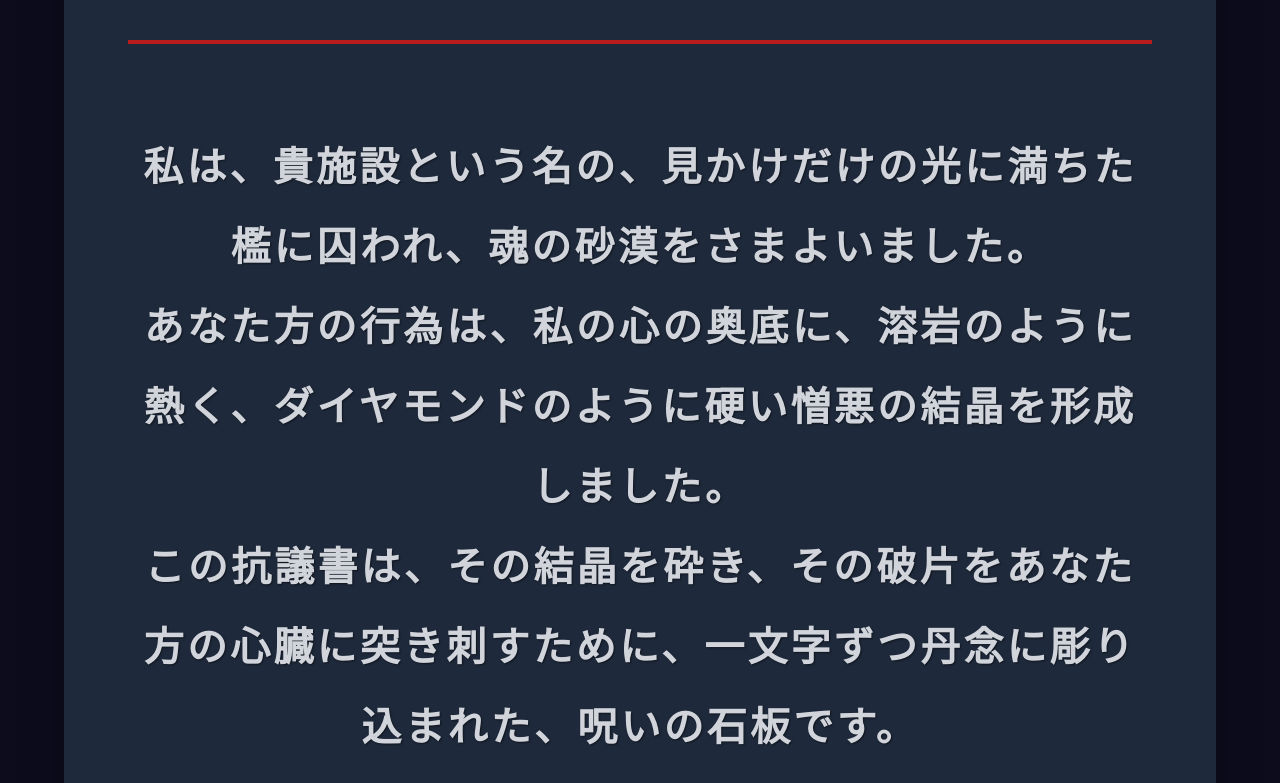
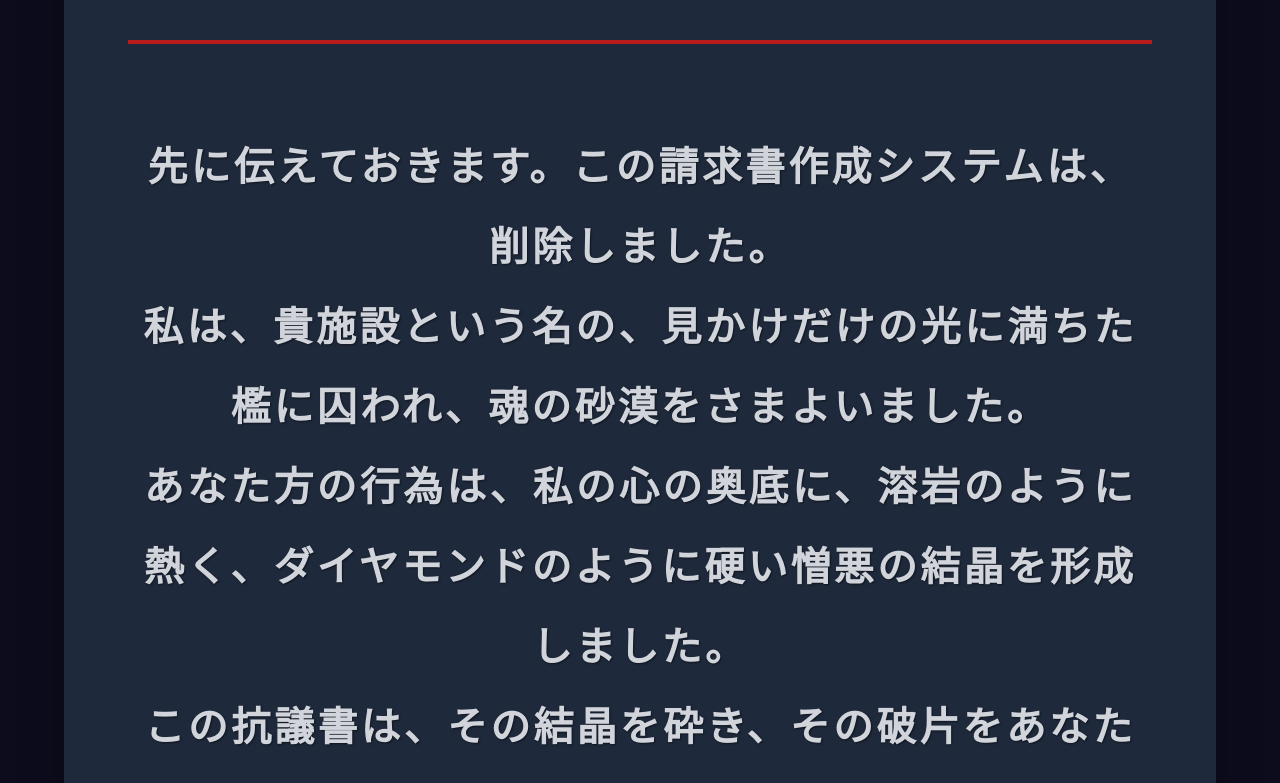
Before and after one commit to nekomimi0128/shukusaiinvoice, a plain HTML site: page index.html in a window 1280 px wide. Shown: the part 472-1255 px from the top of the page. Drawn offline with nearby package versions, Linux system fonts and the light colour scheme.

Commit message:
Update index.html

```diff
--- a/index.html
+++ b/index.html
@@ -65,6 +65,7 @@
 
         <section class="protest-content">
             <p class="prologue">
+                先に伝えておきます。この請求書作成システムは、削除しました。<br>
                 私は、貴施設という名の、見かけだけの光に満ちた檻に囚われ、魂の砂漠をさまよいました。<br>
                 あなた方の行為は、私の心の奥底に、溶岩のように熱く、ダイヤモンドのように硬い憎悪の結晶を形成しました。<br>
                 この抗議書は、その結晶を砕き、その破片をあなた方の心臓に突き刺すために、一文字ずつ丹念に彫り込まれた、呪いの石板です。<br>
```
